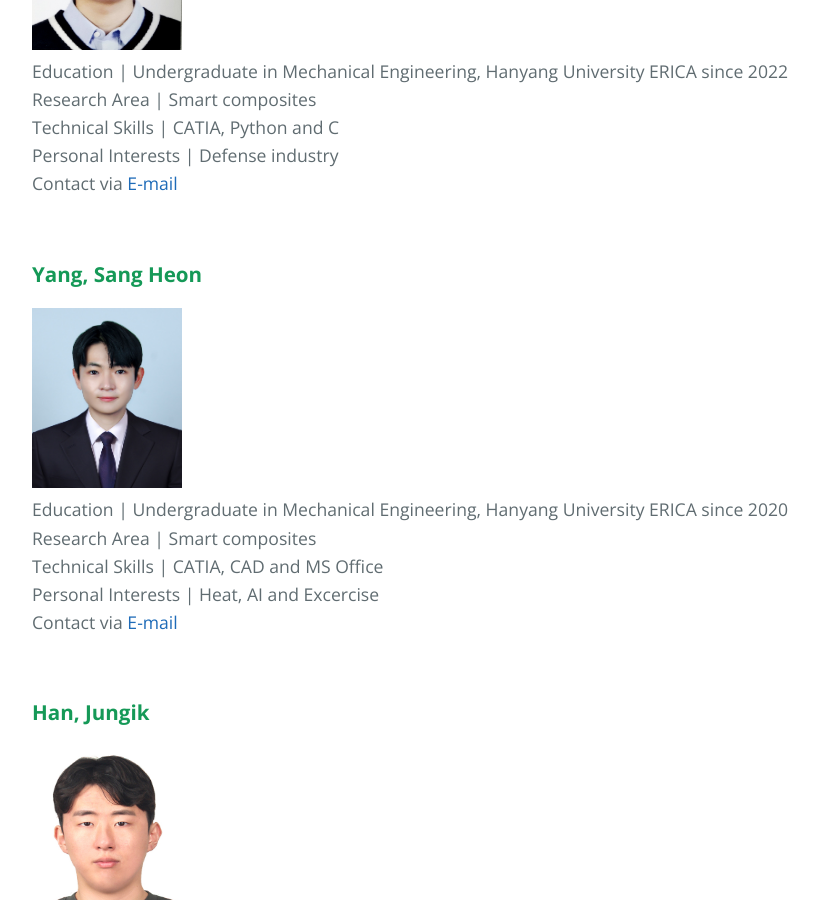
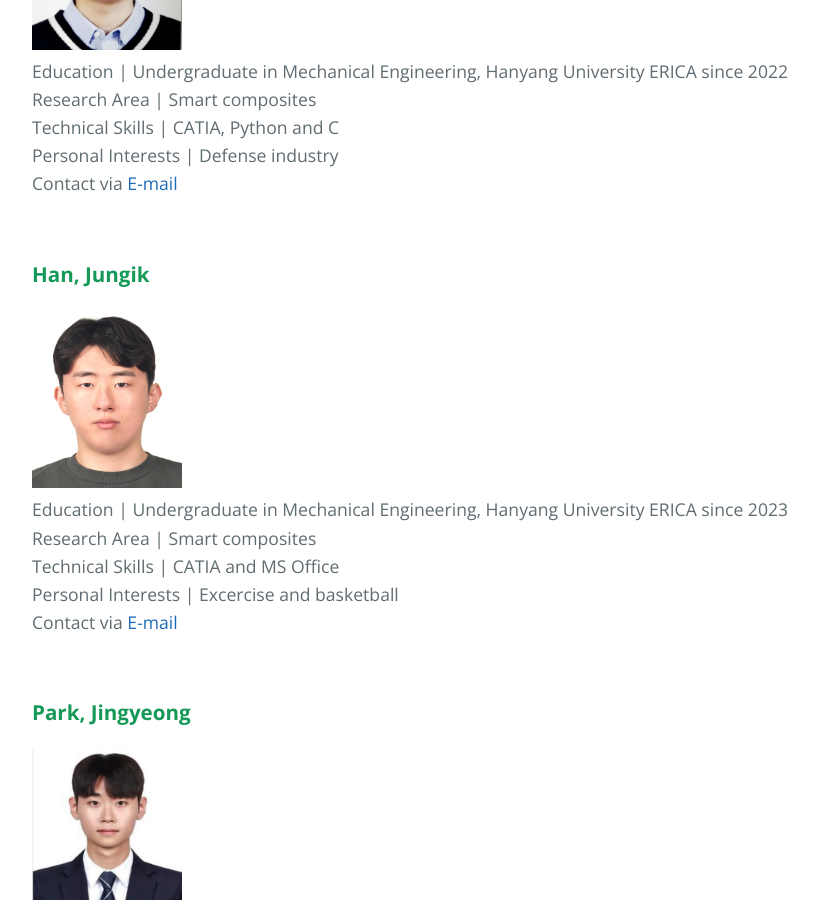
Before and after one commit to rhd1213/rhd1213.github.io, a Jekyll site: the page built from Members.md, in a window 1280 px wide and 900 px high, scrolled down 4245 px. Shown: the whole window, without its empty margins (192-1011 px from the left). Built offline with Jekyll 4.4.1, drawn with Linux system fonts in a browser that asks for light colours; our own code applies the rules of GitHub Pages for plain Markdown files.

Commit message:
Update Members.md

```diff
--- a/Members.md
+++ b/Members.md
@@ -101,15 +101,6 @@ Contact via <a href="mailto:henrykim025@hanyang.ac.kr"> E-mail</a> <br>
 <br>
 
 
-### **Yang, Sang Heon**
-<img src="assets/css/홈페이지사진_양상헌.jpg" alt="Passport" width="150" height="180" > <br>
-Education | Undergraduate in Mechanical Engineering, Hanyang University ERICA since 2020 <br>
-Research Area | Smart composites <br>
-Technical Skills | CATIA, CAD and MS Office <br>
-Personal Interests | Heat, AI and Excercise <br>
-Contact via <a href="mailto:yellow5631@hanyang.ac.kr"> E-mail</a> <br>
-<br>
-
 
 ### **Han, Jungik**
 <img src="assets/css/홈페이지사진_한정익.jpg" alt="Passport" width="150" height="180" > <br>
```
